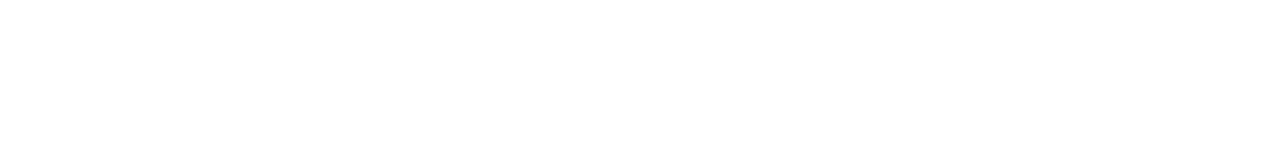
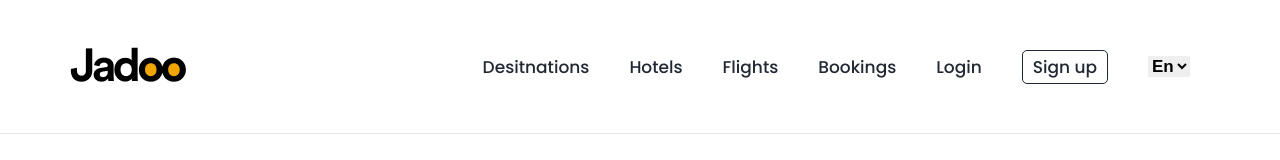
Before and after one commit to dinaHellal/Jadoo, a plain HTML site: page index.html in a window 1280 px wide. Drawn offline with Linux system fonts and the light colour scheme; a web font is replaced by a local one.

Commit message:
Add: Header Section

```diff
--- a/assets/styles/main.css
+++ b/assets/styles/main.css
@@ -0,0 +1,109 @@
+* {
+  padding: 0;
+  margin: 0;
+  box-sizing: border-box;
+}
+:root {
+  --black: #000000;
+  --white: #ffffff;
+  --charleston-green: #212832;
+  --jelly-bean: #df6951;
+  --space-cadet: #181e4b;
+  --dark-electric-blue: #5e6282;
+  --orange-web: #f1a501;
+  --yankees-blue: #14183e;
+  --blue-sapphire: #006380;
+  --medium-purple: #8a79df;
+  --roman-silver: #84829a;
+  --manatee: #9ca0b0;
+  --iris: #4152ca;
+}
+a {
+  text-decoration: none;
+}
+img {
+  max-width: 100%;
+}
+.container {
+  padding: 0 15px;
+  margin: auto;
+}
+@media (min-width: 768px) {
+  .container {
+    width: 750px;
+  }
+}
+@media (min-width: 992px) {
+  .container {
+    width: 970px;
+  }
+}
+@media (min-width: 1200px) {
+  .container {
+    width: 1170px;
+  }
+}
+header {
+  border-bottom: 1px solid rgb(0 0 0 / 0.1);
+  padding: 47px;
+}
+header .container {
+  display: flex;
+  align-items: center;
+  justify-content: space-between;
+}
+header nav {
+  position: relative;
+}
+header nav input {
+  appearance: none;
+}
+header nav ul{
+  list-style: none;
+}
+@media (max-width: 991px) {
+  header nav ul {
+    position: absolute;
+    top: 30px;
+    right: 0;
+    display: none;
+    background-color: var(--white);
+  }
+  header nav ul li {
+    padding: 10px 0;
+    border-bottom: 1px solid rgb(0 0 0 / 0.1);
+  }
+}
+header nav input:checked + ul {
+  display: block;
+}
+@media (min-width: 992px) {
+  header nav label,
+  header nav input {
+    display: none;
+  }
+  header nav ul {
+    display: flex;
+    align-items: center;
+  }
+  header nav ul li {
+    padding: 0 20px;
+  }
+}
+header nav ul li a {
+  font-family: "Poppins", serif;
+  font-size: 17px;
+  font-weight: 500;
+  color: var(--charleston-green);
+}
+header nav ul li .signup{
+  padding: 4px 10px;
+  border: 1px solid var(--charleston-green);
+border-radius: 5px;
+}
+header ul li select{
+  font-weight: 600;
+  font-size: 17px;
+  border: none;
+  outline: none;
+}
--- a/index.html
+++ b/index.html
@@ -1,8 +1,8 @@
 <!DOCTYPE html>
 <html lang="en">
   <head>
-  <meta charset="UTF-8">
-  <meta name="viewport" content="width=device-width, initial-scale=1.0">
+    <meta charset="UTF-8" />
+    <meta name="viewport" content="width=device-width, initial-scale=1.0" />
     <title>Jadoo</title>
     <link rel="preconnect" href="https://fonts.googleapis.com" />
     <link rel="preconnect" href="https://fonts.gstatic.com" crossorigin />
@@ -10,9 +10,37 @@
       href="https://fonts.googleapis.com/css2?family=Open+Sans:ital,wght@0,300..800;1,300..800&family=Poppins:ital,wght@0,100;0,200;0,300;0,400;0,500;0,600;0,700;0,800;0,900;1,100;1,200;1,300;1,400;1,500;1,600;1,700;1,800;1,900&family=Volkhov:ital,wght@0,400;0,700;1,400;1,700&display=swap"
       rel="stylesheet"
     />
-  <link rel="stylesheet" href="assets/styles/main.css">
+    <link rel="stylesheet" href="assets/styles/main.css" />
   </head>
   <body>
+    <header>
+      <div class="container">
+        <div class="jado-logo">
+          <a href="index.html"><img src="assets/icons/Logo.webp" alt="Jadoo Logo" /></a>
+        </div>
+        <nav>
+          <label for="menu">
+            <img src="assets/icons/menu.webp" alt="menu icon" />
+          </label>
+          <input type="checkbox" id="menu" />
+          <ul>
+            <li><a href="#">Desitnations</a></li>
+            <li><a href="#">Hotels</a></li>
+            <li><a href="#">Flights</a></li>
+            <li><a href="#">Bookings</a></li>
+            <li><a href="#">Login</a></li>
+            <li><a href="#">
+              <a href="#" class="signup">Sign up</a>
+            <li>
+              <select name="languages" id="languages">
+                <option value="en">En</option>
+                <option value="ar">Ar</option>
+              </select>
+            </li>
 
+          </ul>
+        </nav>
+      </div>
+    </header>
   </body>
 </html>
```
Lines whose indentation alone changed are shown as unchanged.
